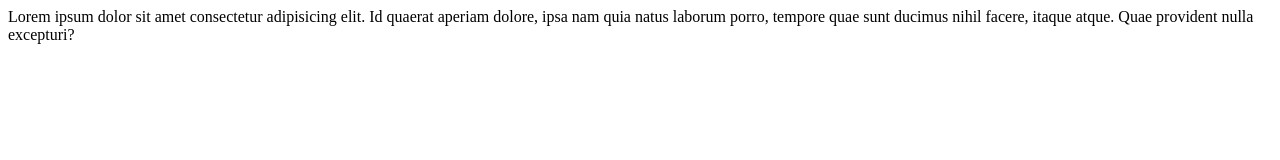
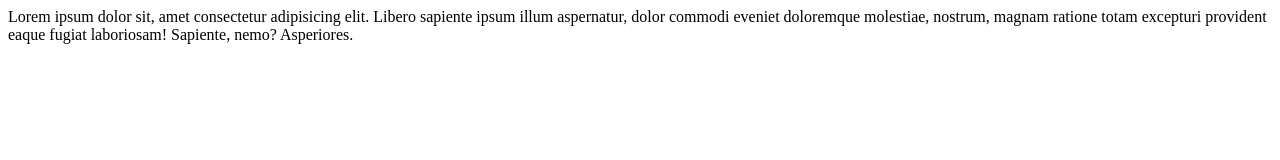
Before and after one commit to lototskyi/wpcourse, a plain HTML site: page index.html in a window 1280 px wide. Drawn offline with Linux system fonts and the light colour scheme.

Commit message:
testing gitflow: added div

```diff
--- a/index.html
+++ b/index.html
@@ -7,6 +7,8 @@
     <title>Wordpress інтенсив</title>
 </head>
 <body>
-    Lorem ipsum dolor sit amet consectetur adipisicing elit. Id quaerat aperiam dolore, ipsa nam quia natus laborum porro, tempore quae sunt ducimus nihil facere, itaque atque. Quae provident nulla excepturi?
+    <div>
+        Lorem ipsum dolor sit, amet consectetur adipisicing elit. Libero sapiente ipsum illum aspernatur, dolor commodi eveniet doloremque molestiae, nostrum, magnam ratione totam excepturi provident eaque fugiat laboriosam! Sapiente, nemo? Asperiores.
+    </div>
 </body>
 </html>
```
